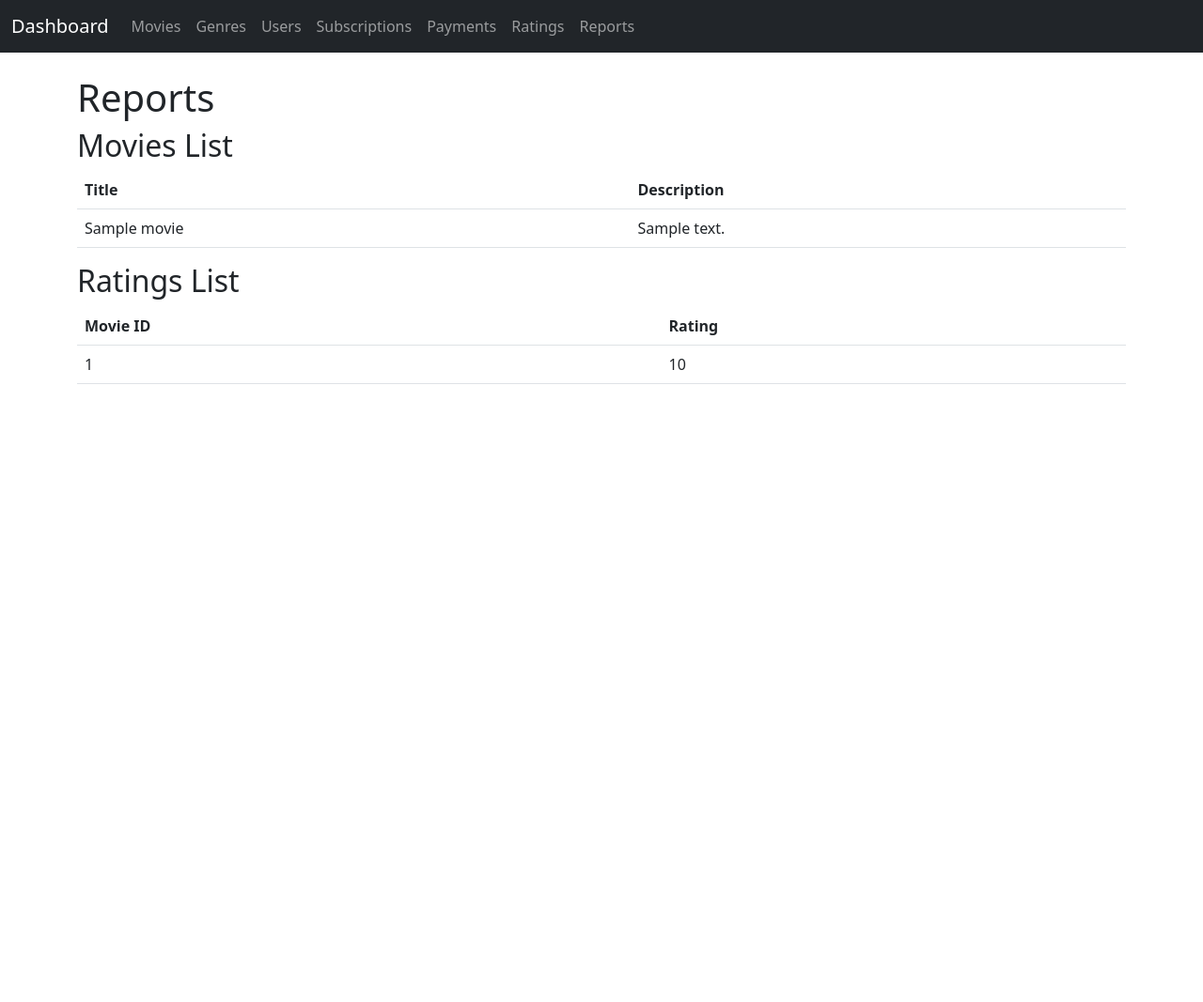
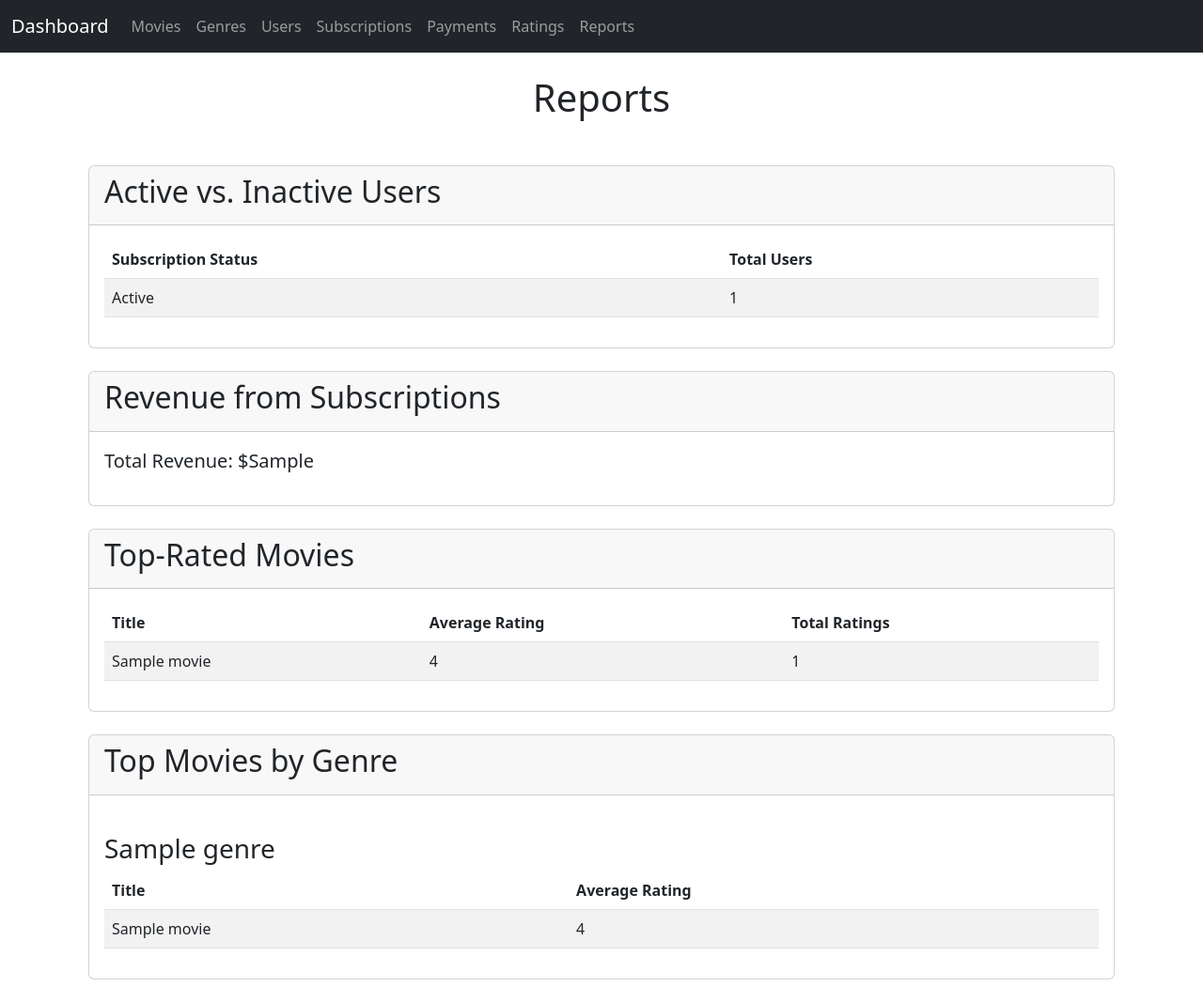
Before and after one commit to tanjet/Movie-streaming-services-CS-4754, a Flask app: template app/templates/reports.html in a window 1280 px wide. Shown: the whole page at 94% size. Before the commit the page ends 409 px from the top, so only its background shows below. Run offline with Flask 3, Linux system fonts and the light colour scheme; the template is opened without the code that fills it: most values are stand-ins (such as "Sample title", 1, 10 or a date in 2020).

Commit message:
Update reports.html

```diff
--- a/app/templates/reports.html
+++ b/app/templates/reports.html
@@ -1,43 +1,97 @@
 {% extends "base.html" %}
 
 {% block content %}
-<h1>Reports</h1>
+<div class="container mt-4">
+    <h1 class="text-center mb-5">Reports</h1>
 
-<!-- Movies List Section -->
-<h2>Movies List</h2>
-<table class="table">
+    <!-- Active vs. Inactive Users -->
+    <div class="card mb-4">
+        <div class="card-header">
+            <h2>Active vs. Inactive Users</h2>
+        </div>
+        <div class="card-body">
+            <table class="table table-striped">
+                <thead>
+                    <tr>
+                        <th>Subscription Status</th>
+                        <th>Total Users</th>
+                    </tr>
+                </thead>
+                <tbody>
+                    {% for row in active_inactive_users %}
+                    <tr>
+                        <td>{{ row.subscription_status }}</td>
+                        <td>{{ row.total_users }}</td>
+                    </tr>
+                    {% endfor %}
+                </tbody>
+            </table>
+        </div>
+    </div>
+
+    <!-- Revenue from Subscriptions -->
+    <div class="card mb-4">
+        <div class="card-header">
+            <h2>Revenue from Subscriptions</h2>
+        </div>
+        <div class="card-body">
+            <p class="lead"><strong>Total Revenue:</strong> ${{ revenue_from_subscriptions }}</p>
+        </div>
+    </div>
+
+    <!-- Top-Rated Movies -->
+    <div class="card mb-4">
+        <div class="card-header">
+            <h2>Top-Rated Movies</h2>
+        </div>
+        <div class="card-body">
+            <table class="table table-striped">
                 <thead>
                     <tr>
                         <th>Title</th>
-            <th>Description</th>
+                        <th>Average Rating</th>
+                        <th>Total Ratings</th>
+                    </tr>
+                </thead>
+                <tbody>
+                    {% for movie in top_rated_movies %}
+                    <tr>
+                        <td>{{ movie.title }}</td>
+                        <td>{{ movie.avg_rating }}</td>
+                        <td>{{ movie.total_ratings }}</td>
+                    </tr>
+                    {% endfor %}
+                </tbody>
+            </table>
+        </div>
+    </div>
+
+    <!-- Top Movies by Genre -->
+    <div class="card mb-4">
+        <div class="card-header">
+            <h2>Top Movies by Genre</h2>
+        </div>
+        <div class="card-body">
+            {% for genre, movies in top_movies_by_genre.items() %}
+            <h3 class="mt-4">{{ genre }}</h3>
+            <table class="table table-striped">
+                <thead>
+                    <tr>
+                        <th>Title</th>
+                        <th>Average Rating</th>
                     </tr>
                 </thead>
                 <tbody>
                     {% for movie in movies %}
                     <tr>
                         <td>{{ movie.title }}</td>
-            <td>{{ movie.description }}</td>
+                        <td>{{ movie.avg_rating }}</td>
                     </tr>
                     {% endfor %}
                 </tbody>
             </table>
-
-<!-- Ratings List Section -->
-<h2>Ratings List</h2>
-<table class="table">
-    <thead>
-        <tr>
-            <th>Movie ID</th>
-            <th>Rating</th>
-        </tr>
-    </thead>
-    <tbody>
-        {% for rating in ratings %}
-        <tr>
-            <td>{{ rating.movieID }}</td>
-            <td>{{ rating.ratingScore }}</td>
-        </tr>
             {% endfor %}
-    </tbody>
-</table>
+        </div>
+    </div>
+</div>
 {% endblock %}
```
Lines whose indentation alone changed are shown as unchanged.
